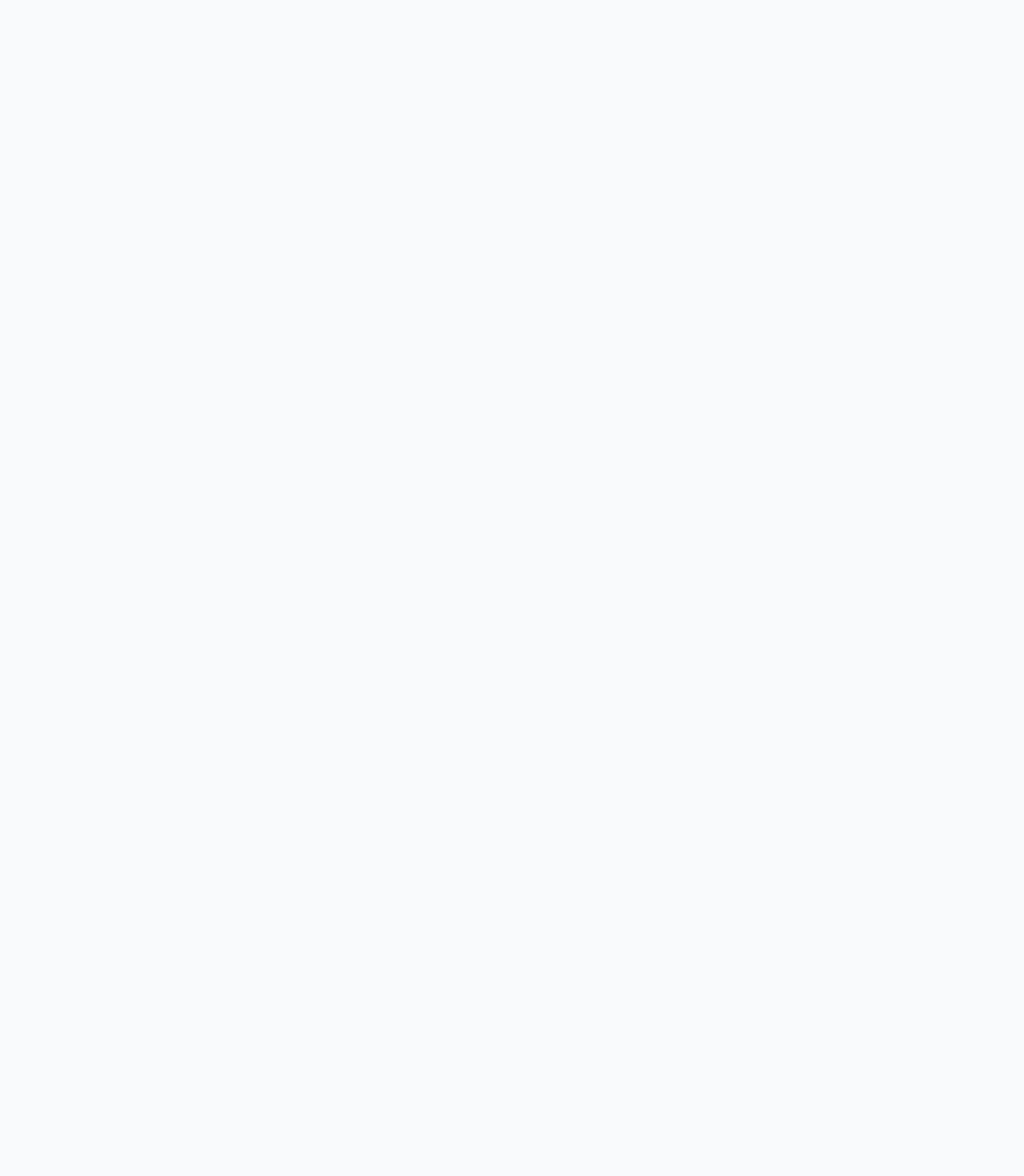
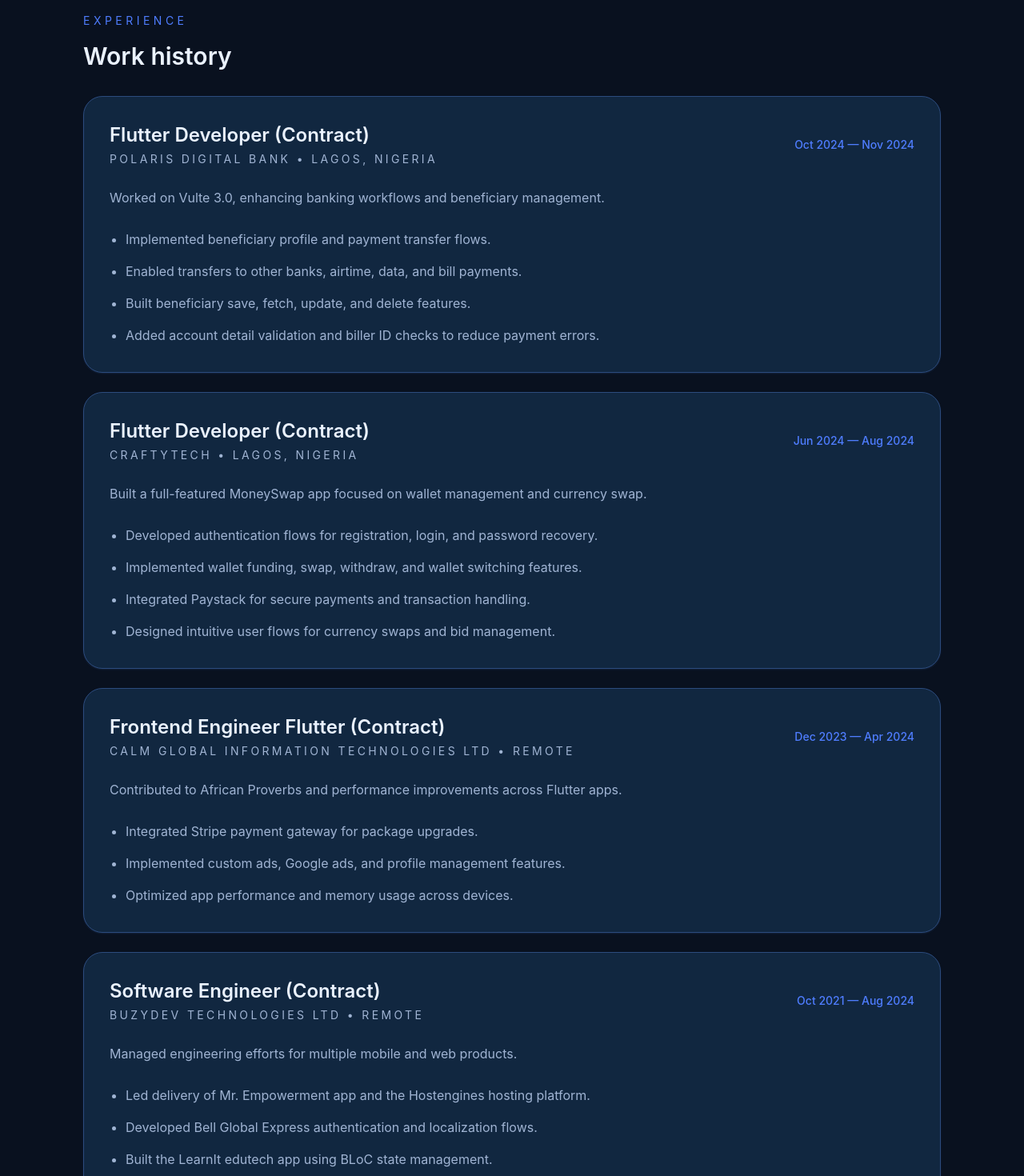
Before and after one commit to Elvis-1/portfolio_new, a Next.js app: page / in a window 1280 px wide. Shown: the part 1100-2570 px from the top of the page at 80% size. Before the commit the page ends 1084 px from the top, so only its background shows below. Built offline with nearby package versions, Linux system fonts and the light colour scheme.

Commit message:
part 2 ongoing

```diff
--- a/app/globals.css
+++ b/app/globals.css
@@ -3,16 +3,16 @@
 @tailwind utilities;
 
 :root {
-  color-scheme: light;
+  color-scheme: dark;
   font-family: Inter, ui-sans-serif, system-ui, -apple-system, BlinkMacSystemFont, 'Segoe UI', sans-serif;
-  background-color: #F8FAFC;
-  color: #0D1F2E;
-  --color-primary: #0D1F2E;
-  --color-accent: #3B82F6;
-  --color-surface: #F8FAFC;
-  --color-card: #FFFFFF;
-  --color-border: #E2E8F0;
-  --color-muted: #64748B;
+  background-color: #09111F;
+  color: #EAF2FF;
+  --color-primary: #EAF2FF;
+  --color-accent: #4F7DFF;
+  --color-surface: #09111F;
+  --color-card: #112740;
+  --color-border: #2C4B7D;
+  --color-muted: #A0B4D3;
 }
 
 * {
--- a/app/page.tsx
+++ b/app/page.tsx
@@ -1,4 +1,6 @@
 import { about, hero } from '../data/siteContent';
+import { experiences } from '../data/experience';
+import { projects } from '../data/projects';
 
 export default function Home() {
   return (
@@ -58,6 +60,61 @@ export default function Home() {
             </div>
           </div>
         </section>
+
+        <section id="experience" className="mt-24 space-y-8">
+          <div>
+            <p className="text-sm uppercase tracking-[0.32em] text-accent">Experience</p>
+            <h2 className="mt-4 text-3xl font-semibold text-primary">Work history</h2>
+          </div>
+          <div className="space-y-6">
+            {experiences.map((item) => (
+              <article key={`${item.company}-${item.period}`} className="rounded-3xl border border-border bg-card p-8 shadow-sm shadow-border/30">
+                <div className="flex flex-col gap-3 sm:flex-row sm:items-center sm:justify-between">
+                  <div>
+                    <h3 className="text-2xl font-semibold text-primary">{item.title}</h3>
+                    <p className="mt-1 text-sm uppercase tracking-[0.24em] text-muted">{item.company} • {item.location}</p>
+                  </div>
+                  <p className="text-sm font-medium text-accent">{item.period}</p>
+                </div>
+                <p className="mt-6 text-base leading-7 text-muted">{item.description}</p>
+                <ul className="mt-6 space-y-3 list-disc pl-5 text-base leading-7 text-muted">
+                  {item.highlights.map((highlight) => (
+                    <li key={highlight}>{highlight}</li>
+                  ))}
+                </ul>
+              </article>
+            ))}
+          </div>
+        </section>
+
+        <section id="projects" className="mt-24 space-y-8">
+          <div>
+            <p className="text-sm uppercase tracking-[0.32em] text-accent">Projects</p>
+            <h2 className="mt-4 text-3xl font-semibold text-primary">Featured work</h2>
+          </div>
+          <div className="grid gap-6 lg:grid-cols-2">
+            {projects.map((project) => (
+              <article key={project.name} className="rounded-3xl border border-border bg-card p-8 shadow-sm shadow-border/30">
+                <div className="flex items-center justify-between gap-4">
+                  <h3 className="text-xl font-semibold text-primary">{project.name}</h3>
+                  {project.link ? (
+                    <a href={project.link} target="_blank" rel="noreferrer" className="text-sm font-semibold text-accent hover:underline">
+                      View
+                    </a>
+                  ) : null}
+                </div>
+                <p className="mt-4 text-base leading-7 text-muted">{project.summary}</p>
+                <div className="mt-6 flex flex-wrap gap-3">
+                  {project.details.map((detail) => (
+                    <span key={detail} className="rounded-full border border-border bg-surface px-3 py-1 text-sm text-muted">
+                      {detail}
+                    </span>
+                  ))}
+                </div>
+              </article>
+            ))}
+          </div>
+        </section>
       </div>
     </main>
   );
--- /dev/null
+++ b/data/experience.ts
@@ -0,0 +1,61 @@
+export type ExperienceItem = {
+  title: string;
+  company: string;
+  location: string;
+  period: string;
+  description: string;
+  highlights: string[];
+};
+
+export const experiences: ExperienceItem[] = [
+  {
+    title: 'Flutter Developer (Contract)',
+    company: 'Polaris Digital Bank',
+    location: 'Lagos, Nigeria',
+    period: 'Oct 2024 — Nov 2024',
+    description: 'Worked on Vulte 3.0, enhancing banking workflows and beneficiary management.',
+    highlights: [
+      'Implemented beneficiary profile and payment transfer flows.',
+      'Enabled transfers to other banks, airtime, data, and bill payments.',
+      'Built beneficiary save, fetch, update, and delete features.',
+      'Added account detail validation and biller ID checks to reduce payment errors.',
+    ],
+  },
+  {
+    title: 'Flutter Developer (Contract)',
+    company: 'Craftytech',
+    location: 'Lagos, Nigeria',
+    period: 'Jun 2024 — Aug 2024',
+    description: 'Built a full-featured MoneySwap app focused on wallet management and currency swap.',
+    highlights: [
+      'Developed authentication flows for registration, login, and password recovery.',
+      'Implemented wallet funding, swap, withdraw, and wallet switching features.',
+      'Integrated Paystack for secure payments and transaction handling.',
+      'Designed intuitive user flows for currency swaps and bid management.',
+    ],
+  },
+  {
+    title: 'Frontend Engineer Flutter (Contract)',
+    company: 'Calm Global Information Technologies Ltd',
+    location: 'Remote',
+    period: 'Dec 2023 — Apr 2024',
+    description: 'Contributed to African Proverbs and performance improvements across Flutter apps.',
+    highlights: [
+      'Integrated Stripe payment gateway for package upgrades.',
+      'Implemented custom ads, Google ads, and profile management features.',
+      'Optimized app performance and memory usage across devices.',
+    ],
+  },
+  {
+    title: 'Software Engineer (Contract)',
+    company: 'BuzyDev Technologies Ltd',
+    location: 'Remote',
+    period: 'Oct 2021 — Aug 2024',
+    description: 'Managed engineering efforts for multiple mobile and web products.',
+    highlights: [
+      'Led delivery of Mr. Empowerment app and the Hostengines hosting platform.',
+      'Developed Bell Global Express authentication and localization flows.',
+      'Built the LearnIt edutech app using BLoC state management.',
+    ],
+  },
+];
--- /dev/null
+++ b/data/projects.ts
@@ -0,0 +1,29 @@
+export type ProjectItem = {
+  name: string;
+  summary: string;
+  details: string[];
+  link?: string;
+};
+
+export const projects: ProjectItem[] = [
+  {
+    name: 'Vulte',
+    summary: 'A digital banking experience focused on beneficiary payments, airtime, and bill management.',
+    details: ['Beneficiary management', 'Account verification', 'Multiple transfer channels', 'Smooth payment flows'],
+  },
+  {
+    name: 'MoneySwap',
+    summary: 'A currency swap and wallet app that supports funding, withdrawals, and Paystack.',
+    details: ['User authentication', 'Wallet funding and swapping', 'Paystack integration', 'Bid-based currency exchange'],
+  },
+  {
+    name: 'African Proverbs',
+    summary: 'A mobile app featuring African wisdom and premium content delivery.',
+    details: ['App store deployment', 'Stripe payment upgrade', 'Profile and ad features'],
+  },
+  {
+    name: 'LearnIt',
+    summary: 'An edutech app built from scratch with Bloc state management for learning workflows.',
+    details: ['BLoC state architecture', 'Learning content delivery', 'Interactive learning features'],
+  },
+];
--- a/tailwind.config.ts
+++ b/tailwind.config.ts
@@ -5,12 +5,12 @@ const config: Config = {
   theme: {
     extend: {
       colors: {
-        primary: '#0D1F2E',
-        accent: '#3B82F6',
-        surface: '#F8FAFC',
-        card: '#FFFFFF',
-        border: '#E2E8F0',
-        muted: '#64748B',
+        primary: '#EAF2FF',
+        accent: '#4F7DFF',
+        surface: '#09111F',
+        card: '#112740',
+        border: '#2C4B7D',
+        muted: '#A0B4D3',
       },
     },
   },
```
Also changed, not shown: 1 other file (tests, documents, lock files or other folders).
